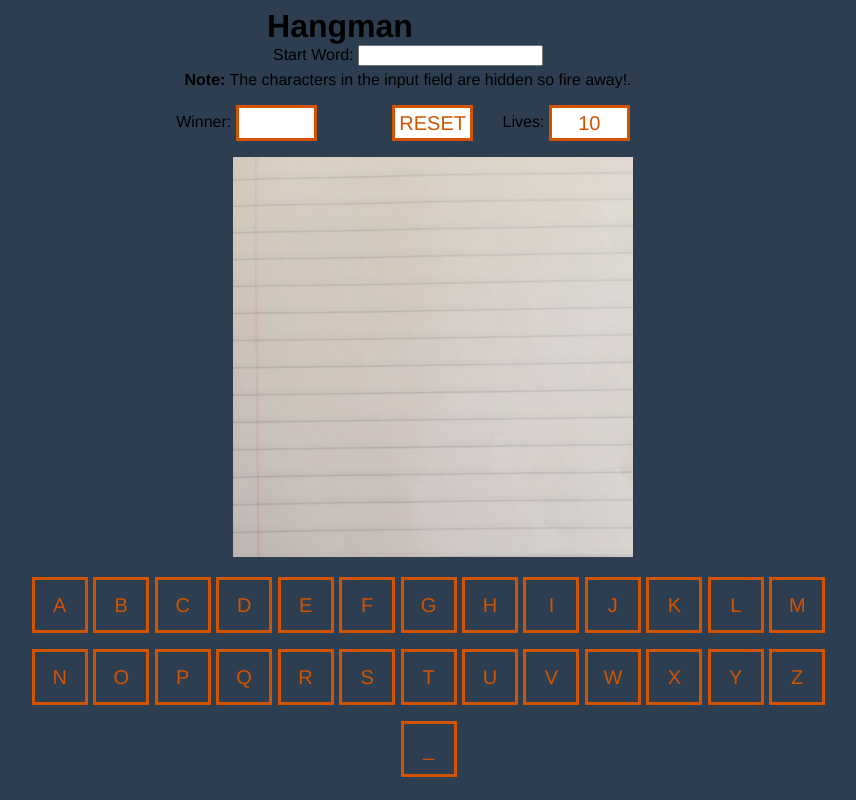
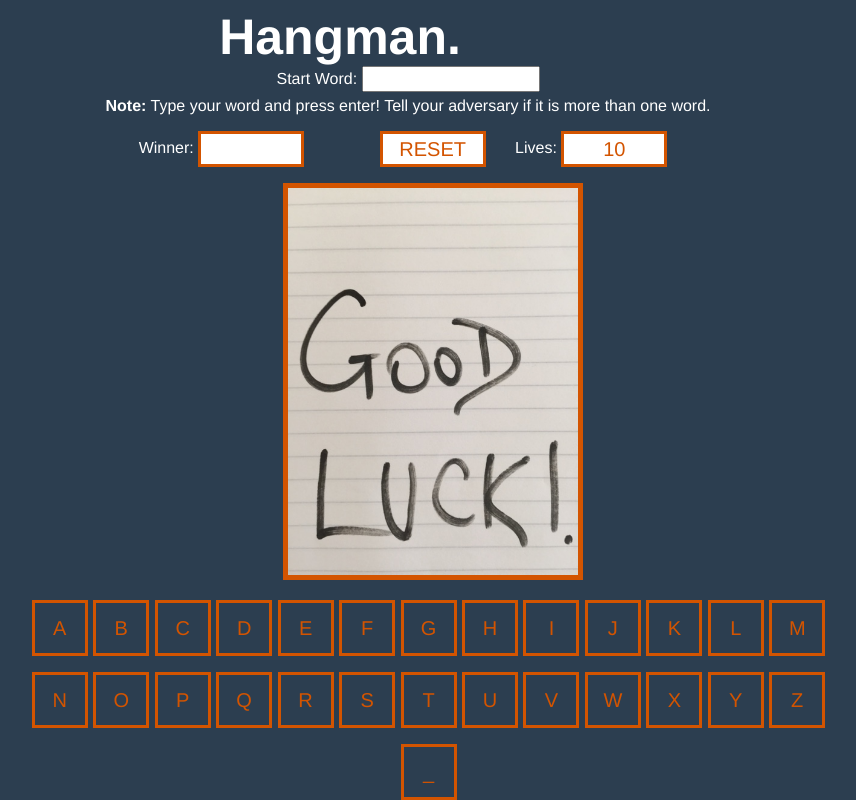
Before and after one commit to fhhopkinson/WDI_project1, a PHP site: page / in a window 1280 px wide. Shown: the whole page, without its empty margins (300-1156 px from the left). Run offline with PHP 8.4, Linux system fonts and the light colour scheme; some libraries are stand-ins or nearby versions.

Commit message:
commiting before wrapping in functions both the image and the life counter.

```diff
--- a/CSS/app.css
+++ b/CSS/app.css
@@ -2,8 +2,21 @@ body {
   background-color: #2c3e50;
   margin-bottom: 60px;
   font-family: "Helvetica Neue",Helvetica,Arial,sans-serif;
+/*  font-weight: bold;
+*/  color: white;
+
 }
 
+  h1 {
+  /*text-align: center;*/
+  /*margin-left:300px;*/
+  margin-top: 5px;
+  margin-bottom: 0px;
+  position: relative;
+  font-color: bold;
+  font-size: 50px;
+  text-align: center;
+}
 .container {
   width: 1000px;
   height: 600px;
@@ -11,25 +24,17 @@ body {
   border: 1px;
   border-color: black;
   text-align: center;
+  /*font-weight: bold;*/
+  font-color: white;
 }
 
-h1 {
-  text-align: center;
-  /*margin-left:300px;*/
-  margin-top: 5px;
-  margin-bottom: 0px;
-  position: relative;
-}
 p {
   text-align: center;
   margin-top: 5px;
   margin-bottom: 0px;
-
 }
-
-
 #winner{
-  width: 75px;
+  width: 100px;
   height: 30px;
   list-style: none;
   display: inline-block;
@@ -47,7 +52,7 @@ p {
 }
 
 #refresh {
-  width: 75px;
+  width: 100px;
   height: 30px;
   list-style: none;
   display: inline-block;
@@ -66,7 +71,7 @@ p {
 }
 
  #lives{
-  width: 75px;
+  width: 100px;
   height: 30px;
   list-style: none;
   display: inline-block;
@@ -84,15 +89,18 @@ p {
   margin-top: 0px;
 }
 .hang10{
- width:400px;
- height:400px;
+ width:290px;
+ height:387px;
  background-color:white;
  display: inline-block;
- background-image: url("../images/IMG_1.JPG");
+ background-image: url("../images/IMG_00.JPG");
  background-repeat: no-repeat;
- background-size: cover;
+ background-size: contain;
  margin-left: 50px;
- rotation: 180deg;
+ border: 5px solid;
+ border-color: #d35400;
+ margin-bottom: 0px;
+ margin-top: 0px;
 }
 
 .answerTile {
@@ -152,8 +160,6 @@ p {
   margin-left: 40px;
   margin-top: 0px;
 }
-
-
 .tile:hover {
  background-color: #34495e;
  border-color: #d35400;
--- a/JS/app.js
+++ b/JS/app.js
@@ -1,29 +1,17 @@
 $(function(){
 
-
-  //Placeholder Array for testing purposes
   var startArray;
   console.log(startArray);
-  $("form").on("submit", function(e){
+  $("form").on("submit", function(e){ //have to prevent default as the page refreshes after pressing enter.
     e.preventDefault();
     var nextWord;
     var startWord = $("input#startWord").val();
-    startWord = startWord.split(" ").join("_");
-    nextWord = startWord.toUpperCase(this.id);
-    startArray = nextWord.split("");
+    startWord = startWord.split(" ").join("_");// turning a space into an underscore in the array
+    nextWord = startWord.toUpperCase(this.id); //to match the buttons on click case
+    startArray = nextWord.split(""); //spltiing the string into individual letters per index
 
-    console.log(nextWord)
-    console.log(startArray);
-    console.log(startArray.length);
-
-    $.each(startArray, function(index, value) {
-    //(startArray.replace(" ", "_")) // run a loop over the array and this fills the unordered list with the required number of answerTile for the game.
-    // $(document).keydown(function(e) {
-    // if (startArray.replace(" ", "_")) {
-    //   ( $(".answerTiles").append('<li class="answerTile">_</li>'))
-      console.log("testing whether appending tile to html " + ".answerTile");
+    $.each(startArray, function(index, value) { // add the list to the ul so that the letters go into new boxes
       ($(".answerTiles").append('<li class="answerTile"></li>'));
-
     });
   });
 //win logic
@@ -36,8 +24,6 @@ $(function(){
     var letterIndex = startArray.indexOf(this.id);//Attach desired index number to variable
     var self = this; // store this as self so we can use it inside the forEach loop.
     var match = false;
-    console.log('click');
-    console.log("this is startArray " + startArray);
 
     startArray.forEach(function(letter, index) { //here we have changed if to self because otherwise it would refer to .tile rather than startArray.
       if(letter === self.id) {
@@ -46,28 +32,28 @@ $(function(){
         match = true;
       }
     });
-    if(!match && lives >= 1) { //lives diminishing logic
+
+
+    if(!match && lives >= 1) { //lives diminishing logic ie losing lives. if match is false lose a life
       lives-=1;
-      $('#lives').text(lives);
+      $('#lives').text(lives);// adding number of lives to text box
       console.log("number of lives " + lives);
     }
     if (lives == 0) {
-      console.log('player1 wins');
-      $('#winner').text("Player 1");
-    } else if(startArray.toString() === correctLettersArr.toString()) {
-      console.log('player2 wins');
-      $('#winner').text("Player 2");
+      $('#winner').text("Butcher");
+    } else if(startArray.toString() === correctLettersArr.toString()) { //tried doing this and it worked so i kept it
+      $('#winner').text("Innocent");
     } else {
-      console.log("else at the end of the win logic " + this.id);
     }
-    if (lives === 9) { //logic for image changing from nothing to hanging
+
+
+    if (lives === 9) { //logic for image changing from good luck to hanging
     $(".hang10").css({"background-image": "url('images/IMG_1.JPG')"});
     console.log("lives");
     } else if (lives === 8) {
     $(".hang10").css({"background-image": "url('images/IMG_2.JPG')"});
     } else if (lives === 7) {
     $(".hang10").css({"background-image": "url('images/IMG_3.JPG')"});
-    console.log('lives2');
     } else if (lives === 6) {
     $(".hang10").css({"background-image": "url('images/IMG_4.JPG')"});
     } else if (lives === 5) {
@@ -81,11 +67,16 @@ $(function(){
     } else if (lives === 1) {
     $(".hang10").css({"background-image": "url('images/IMG_9.JPG')"});
     } else if (lives === 0) {
-    $(".hang10").css({"background-image": "url('images/IMG_10.JPG')"});
+    $(".hang10").css({"background-image": "url('images/IMG_11.JPG')"});
     }
+
+
   });
+
   $("#refresh").on('click', function () { //refresh button logic
    location.reload(true);
-   console.log('reset');
   });
 });
+
+function checkWinner() {}
+function changePicture() {}
--- a/home.html
+++ b/home.html
@@ -7,16 +7,16 @@
   <script type="text/javascript" src="JS/app.js"></script>
 </head>
 
-<div class="text-center"><h1>Hangman</h1></div>
+<h1>Hangman.</h1>
 
 <body>
 
 <div class="container">
 
 <form>
-  Start Word: <input type="password" name="password" id="startWord">
+  Start Word: <input style="width: 170px;height: 20px;" type="password" name="password" id="startWord">
 </form>
-  <p><b>Note:</b> The characters in the input field are hidden so fire away!.</p>
+  <p><b>Note:</b> Type your word and press enter! Tell your adversary if it is more than one word.</p>
 
 <ul class="reset">
 Winner: <li class="tile2" id="winner"></li>
@@ -32,7 +32,6 @@ Lives: <li class="tile2" id="lives">10</li>
 <ul class="answerTiles">
 
 </ul>
-
 
 <ul class="alpha1">
   <li class="tile" id="A">A</li>
```
Also changed, not shown: images/IMG_00.JPG (added), images/IMG_1.JPG, images/IMG_10.JPG, images/IMG_11.JPG (added), images/IMG_2.JPG, images/IMG_3.JPG, images/IMG_4.JPG, images/IMG_5.JPG, images/IMG_6.JPG, images/IMG_7.JPG, images/IMG_8.JPG, images/IMG_9.JPG.
